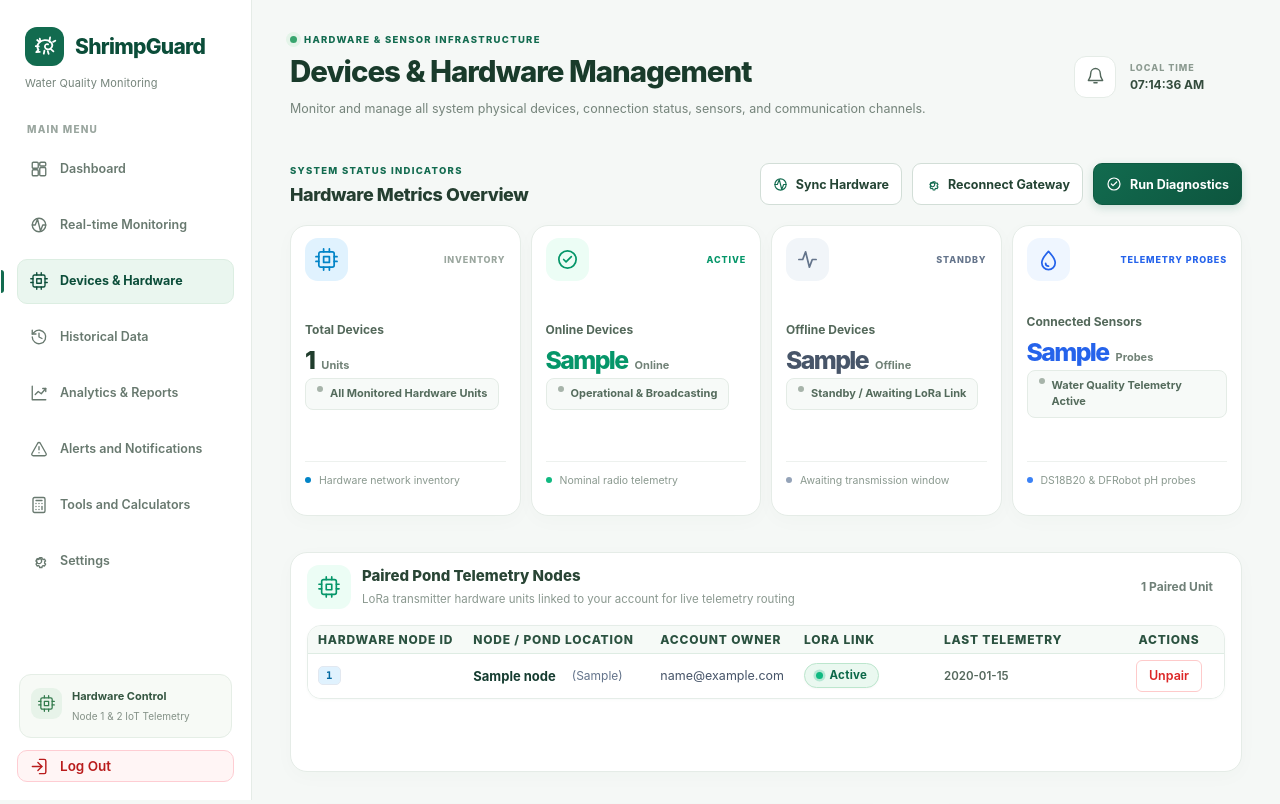
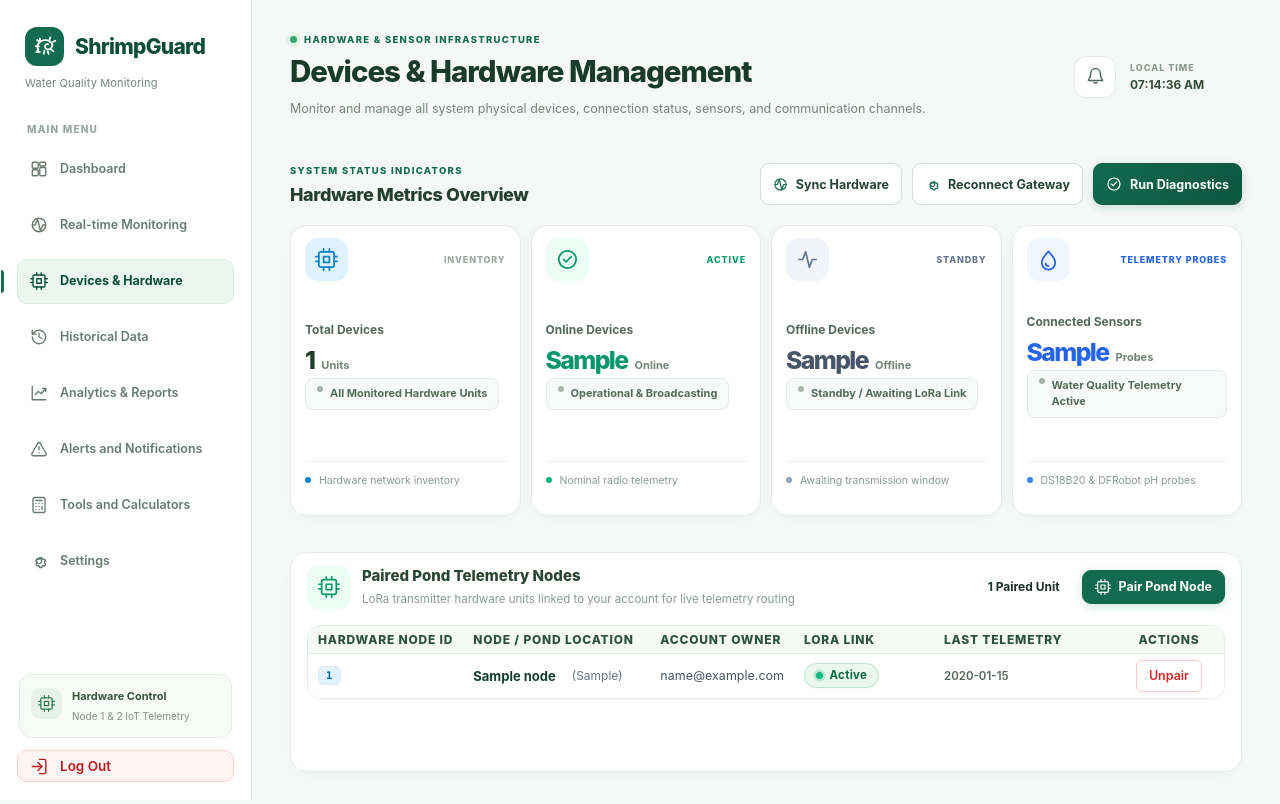
Before and after one commit to gmrdavid/shrimpGuard, a Flask app: template templates/devices.html in a window 1280 px wide. Shown: the top 804 px of the page. Run offline with Flask 3, Linux system fonts and the light colour scheme; the template is opened without the code that fills it: most values are stand-ins (such as "Sample title", 1, 10 or a date in 2020); parts of the project's set-up code (start-up, migrations or seed data) failed here and were passed over.

Commit message:
auto-commit

```diff
--- a/templates/devices.html
+++ b/templates/devices.html
@@ -350,9 +350,15 @@
                             <p>LoRa transmitter hardware units linked to your account for live telemetry routing</p>
                         </div>
                     </div>
-                    <span id="paired-nodes-count-badge" class="badge badge-optimal" style="font-weight: 700; font-size: 12px; padding: 5px 12px;">
-                        {{ paired_nodes|length }} Paired {{ 'Unit' if paired_nodes|length == 1 else 'Units' }}
-                    </span>
+                    <div style="display: flex; align-items: center; gap: 10px;">
+                        <span id="paired-nodes-count-badge" class="badge badge-optimal" style="font-weight: 700; font-size: 12px; padding: 6px 12px;">
+                            {{ paired_nodes|length }} Paired {{ 'Unit' if paired_nodes|length == 1 else 'Units' }}
+                        </span>
+                        <button type="button" id="btn-open-pair-modal" class="telemetry-sync-btn" style="background: #126b4f; border-color: #126b4f; color: #ffffff; height: 34px; padding: 0 14px; font-size: 12.5px;" title="Pair a LoRa transmitter Node ID with this account">
+                            <svg class="ui-icon" aria-hidden="true"><use href="#icon-cpu"></use></svg>
+                            <span>Pair Pond Node</span>
+                        </button>
+                    </div>
                 </div>
 
                 <div class="devices-table-wrap">
```
